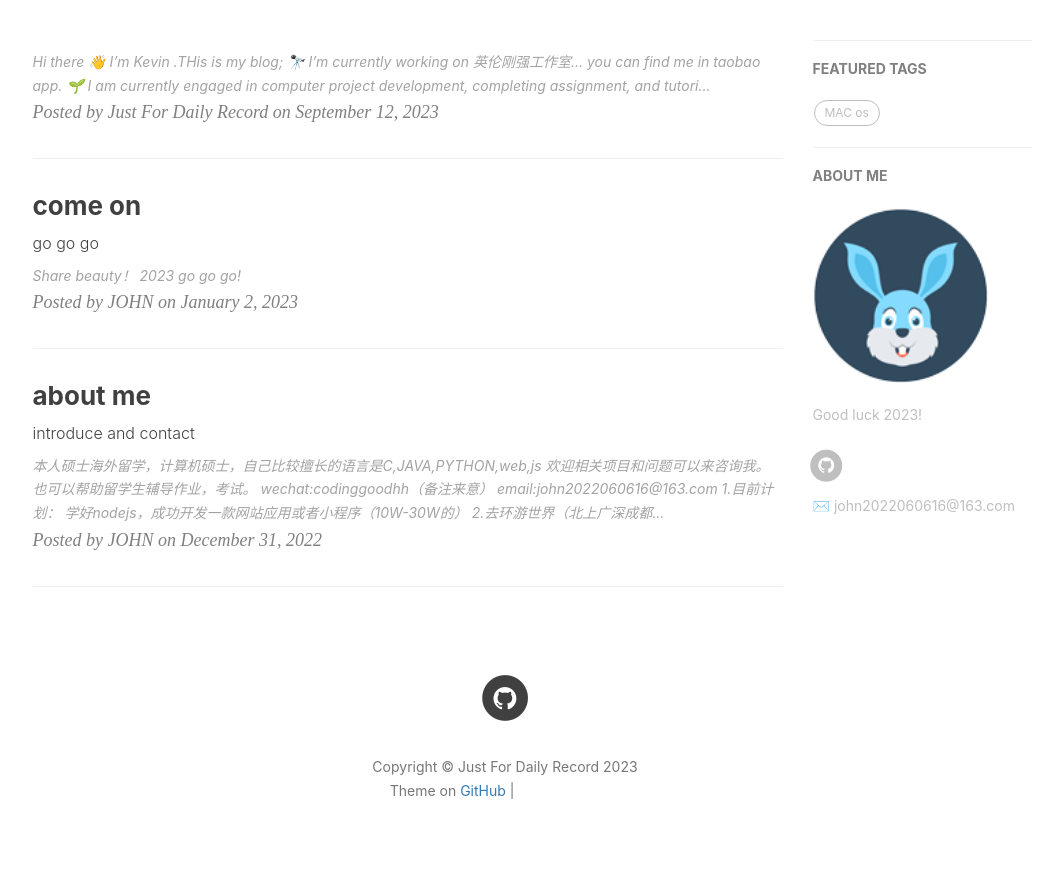
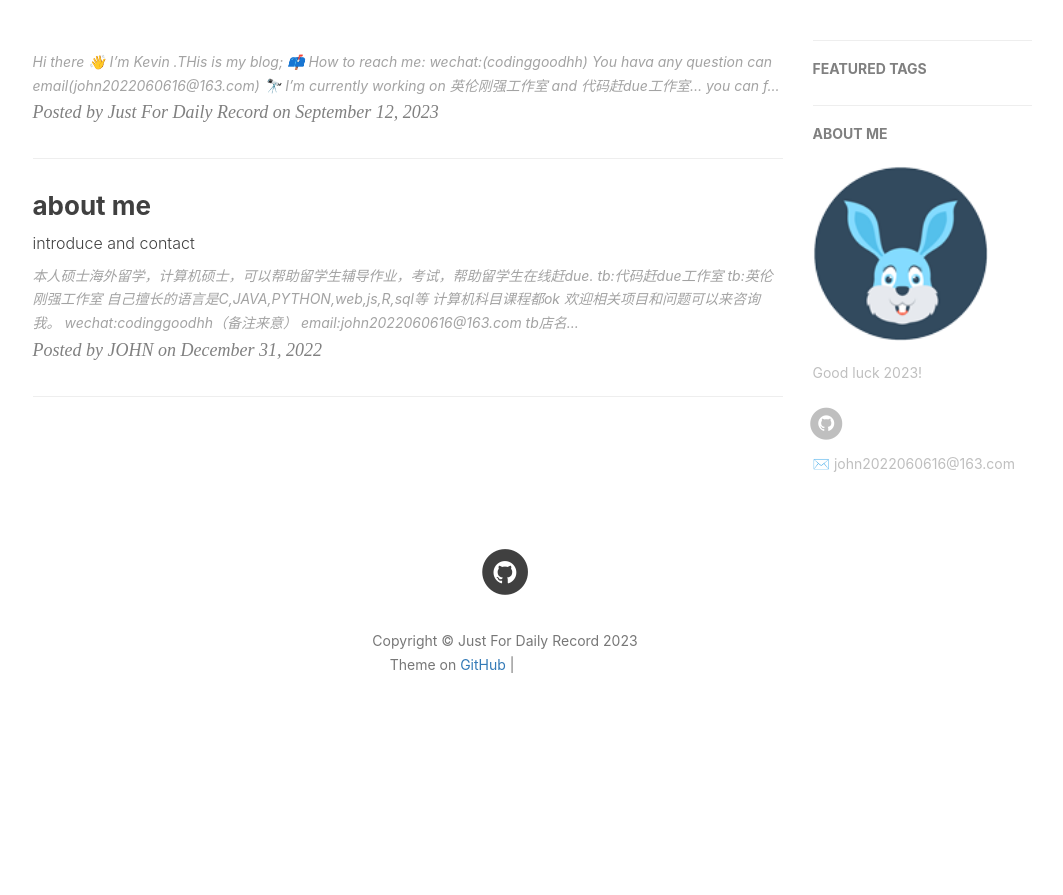
Before and after one commit to limit123123/limit123123.github.io, a Jekyll site: the page built from index.html, in a window 1280 px wide. Shown: the part 506-1401 px from the top of the page, without its empty margins (135-1198 px from the left). Built offline with Jekyll 4.4.1, drawn with Linux system fonts in a browser that asks for light colours; nearby versions of some CDN libraries; the list of posts is cut into pages by our own code; comment, search, counter and statistics services are not loaded; after the commit the page ends 1275 px from its top, so only the background shows below that; grey boxes are pictures that could not be loaded.

Commit message:
update in sep

````diff
--- /dev/null
+++ b/_posts/2022-06-05-about_me.md
@@ -0,0 +1,59 @@
+---
+layout:     post
+title:     about me
+subtitle:  introduce and contact
+date:       2022-12-31
+author:     JOHN
+header-img: img/bg3.jpg
+catalog: true
+tags:
+    - MAC os
+
+---
+
+本人硕士海外留学，计算机硕士，可以帮助留学生辅导作业，考试，帮助留学生在线赶due.
+
+tb:代码赶due工作室
+
+tb:英伦刚强工作室
+
+自己擅长的语言是C,JAVA,PYTHON,web,js,R,sql等
+
+计算机科目课程都ok
+
+欢迎相关项目和问题可以来咨询我。
+
+wechat:codinggoodhh（备注来意）
+email:john2022060616@163.com
+
+tb店名如图片所示：
+
+<img src="https://limit123123.github.io/img/due1.png" >
+
+<img src="https://limit123123.github.io/img/due2.png" >
+
+<img src="https://limit123123.github.io/img/due3.png" >
+
+
+
+
+
+
+
+
+
+```java
+1.目前计划：
+		成功开发一款网站应用或者小程序（10W-30W的）
+2.去环游中国（北上广深成都，武汉，青海,新疆，内蒙古，拉萨等）
+3.杭州买一套房
+```
+2023，加油！
+
+即使道阻且长，只要长风破浪，定能直挂云帆。最后可以看见美丽的夜空!
+
+<img src="https://limit123123.github.io/img/bg3.jpg" >
+
+last update in 2022-12-31 22：47 .
+
+recently update in 2023-09-12 15：10 .
--- a/_posts/2022-06-05-aboutme.md
+++ /dev/null
@@ -1,36 +0,0 @@
----
-layout:     post
-title:     about me
-subtitle:  introduce and contact
-date:       2022-12-31
-author:     JOHN
-header-img: img/bg3.jpg
-catalog: true
-tags:
-    - MAC os
-
----
-
-本人硕士海外留学，计算机硕士，自己比较擅长的语言是C,JAVA,PYTHON,web,js
-欢迎相关项目和问题可以来咨询我。
-也可以帮助留学生辅导作业，考试。
-wechat:codinggoodhh（备注来意）
-email:john2022060616@163.com
-
-```java
-1.目前计划：
-    学好nodejs，成功开发一款网站应用或者小程序（10W-30W的）
-2.去环游世界（北上广深成都，武汉，杭州，拉萨等）
-3.杭州买一套房
-```
-2023，加油！
-
-即使道阻且长，只要长风破浪，定能直挂云帆。最后可以看见美丽的夜空!
-
-<img src="https://limit123123.github.io/img/ylgq1.png" >
-
-
-
-<img src="https://limit123123.github.io/img/bg3.jpg" >
-
-update in 2022-12-31 22：47 .
--- a/_posts/2023-01-02-comeon.md
+++ /dev/null
@@ -1,34 +0,0 @@
----
-layout:     post
-title:     come on
-subtitle:  go go go
-date:       2023-01-02
-author:     JOHN
-header-img: img/bg3.jpg
-catalog: true
-tags:
-    - MAC os
-
----
-
-Share beauty！
-
-2023
-
-go go go!
-
-
-
-<img src="https://limit123123.github.io/img/b2.jpg" >
-
-<img src="https://limit123123.github.io/img/b3.jpg" >
-
-<img src="https://limit123123.github.io/img/b4.jpg" >
-
-<img src="https://limit123123.github.io/img/b5.jpg" >
-
-<img src="https://limit123123.github.io/img/goal.jpg" >
-
-<img src="https://limit123123.github.io/img/t2.jpg" >
-
-<img src="https://limit123123.github.io/img/t1.jpg" >
````
Also changed, not shown: _posts/2023-09-12-project_contact.md (renamed from _posts/2023-01-01-project_contact.md, +13 -4 lines), img/due3.png (added), 2 other files.
